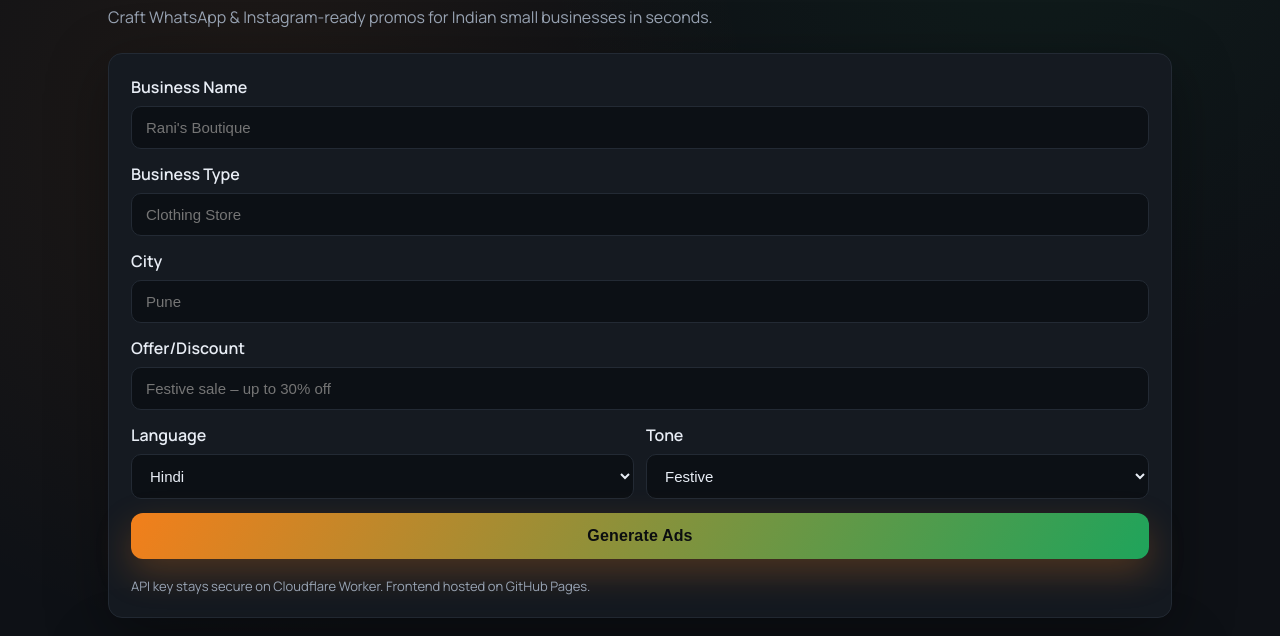
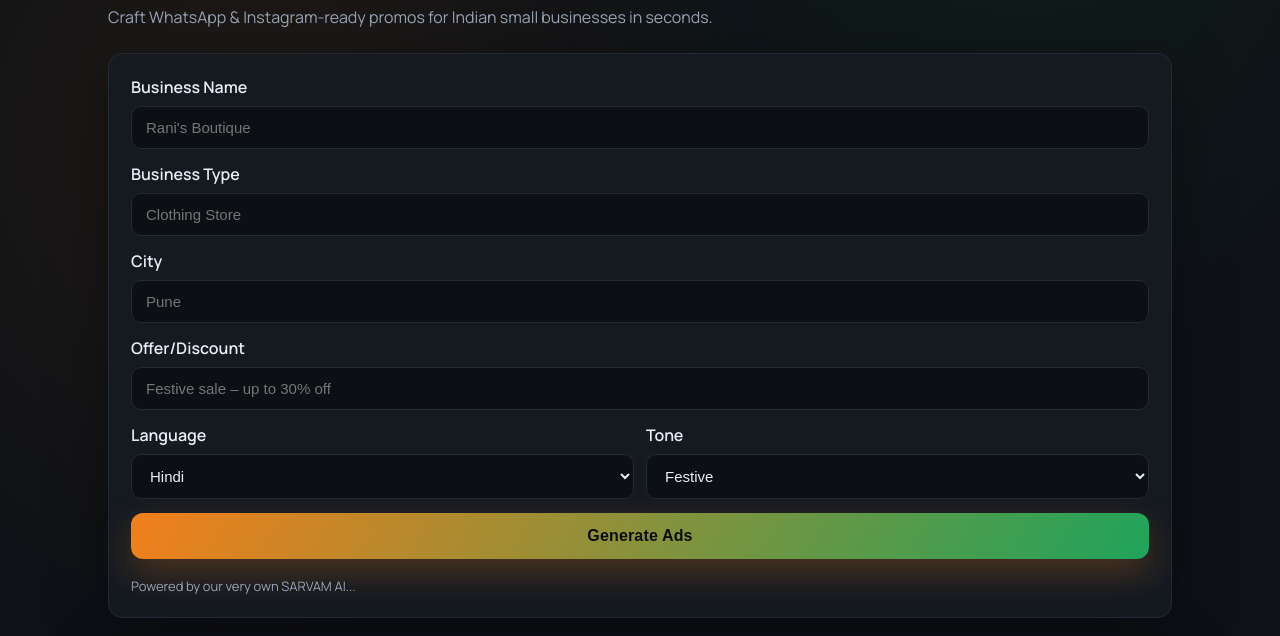
Before and after one commit to wasansharvil-bit/desiAd, a plain HTML site: page docs/index.html in a window 1280 px wide. Shown: the part 111-747 px from the top of the page. Drawn offline with Linux system fonts and the light colour scheme.

Commit message:
Update index.html

```diff
--- a/docs/index.html
+++ b/docs/index.html
@@ -64,7 +64,7 @@
             <span class="btn-label">Generate Ads</span>
             <span class="spinner" id="spinner" aria-hidden="true"></span>
           </button>
-          <p class="note">API key stays secure on Cloudflare Worker. Frontend hosted on GitHub Pages.</p>
+          <p class="note">Powered by our very own SARVAM AI...</p>
         </form>
       </section>
 
```
